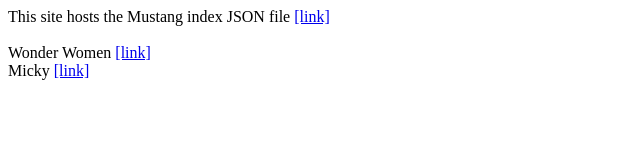
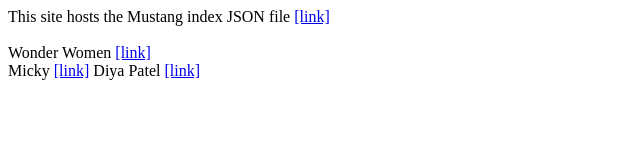
Before and after one commit to dya-create/hostingjson, a plain HTML site: page index.html in a window 1280 px wide. Shown: the whole page, without its empty margins (0-640 px from the left). Drawn offline with Linux system fonts and the light colour scheme.

Commit message:
Update index.html

```diff
--- a/index.html
+++ b/index.html
@@ -10,8 +10,10 @@
 </head>
 <body>
 	This site hosts the Mustang index JSON file
-	<a href="index.json" target="_blank">[link]</a><br /><br />
+	<a href="index.json" target="_blank">[link]</a>
+	<br/><br/>
 	Wonder Women  <a href="zxhtuzvymg.json" target="_blank">[link]</a><br/>
 	Micky  <a href="jwyhiknmaa.json" target="_blank">[link]</a>
+	Diya Patel <a href="dbwewspkfx.json" target="_blank">[link]</a>
 </body>
 </html>
```
